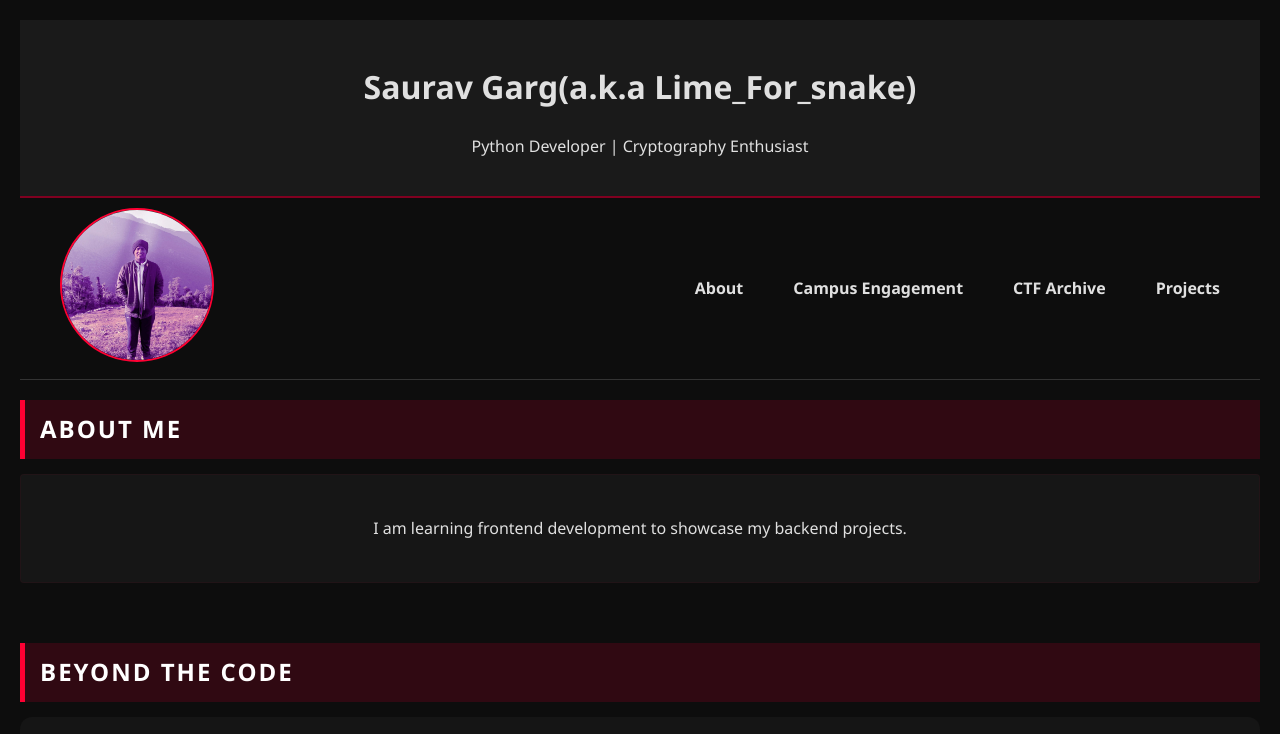
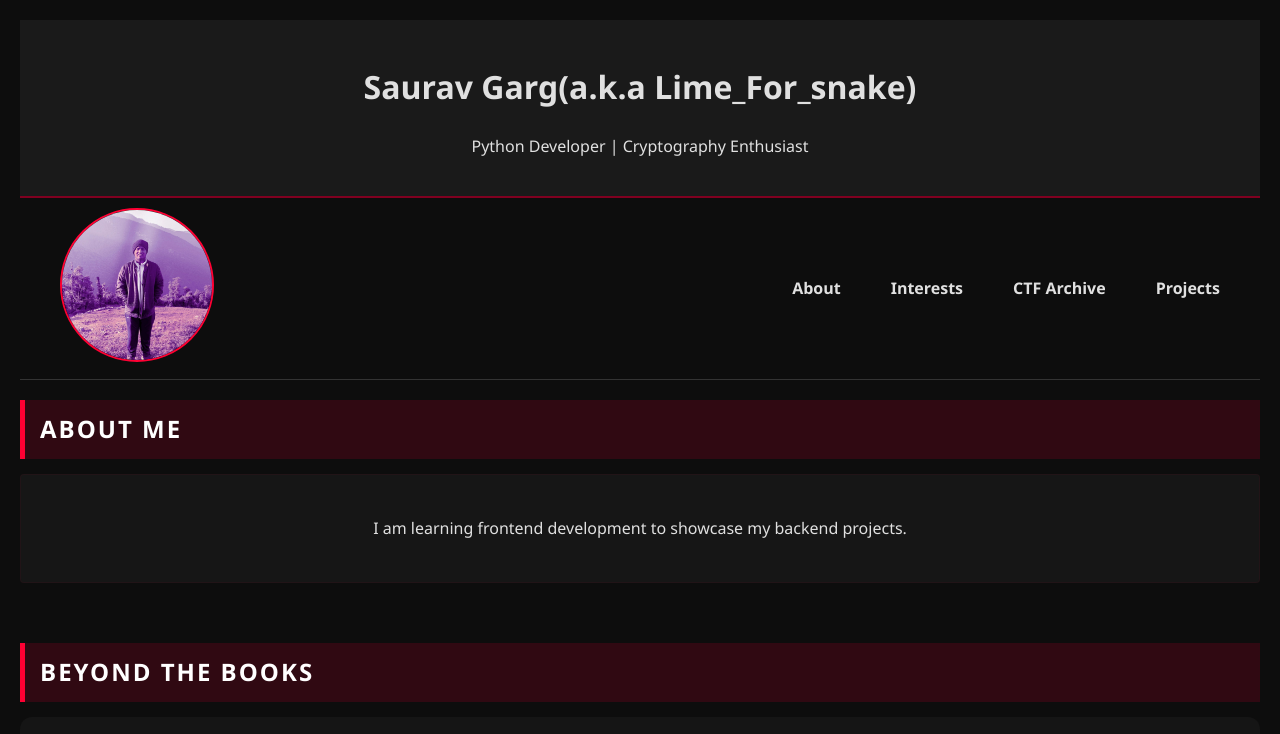
Before and after one commit to saurav250/lime_for_snake, a plain HTML site: page index.html in a window 1280 px wide. Shown: the top 734 px of the page. Drawn offline with Linux system fonts and the light colour scheme.

Commit message:
chore: make some change in content text

```diff
--- a/index.html
+++ b/index.html
@@ -18,7 +18,7 @@
         </a>
         <ul class="nav-links">
             <li><a href="#about">About</a></li>
-            <li><a href="#campus_engagement">Campus Engagement</a></li>
+            <li><a href="#interests">Interests</a></li>
             <li><a href="#ctf">CTF Archive</a></li>
             <li><a href="#projects">Projects</a></li>
         </ul>
@@ -32,7 +32,7 @@
         </section>
 
         <section id="interests">
-            <h2>Beyond the Code</h2>
+            <h2>Beyond the Books</h2>
             <div class="card-container">
 
                 <div class="content-card">
```
